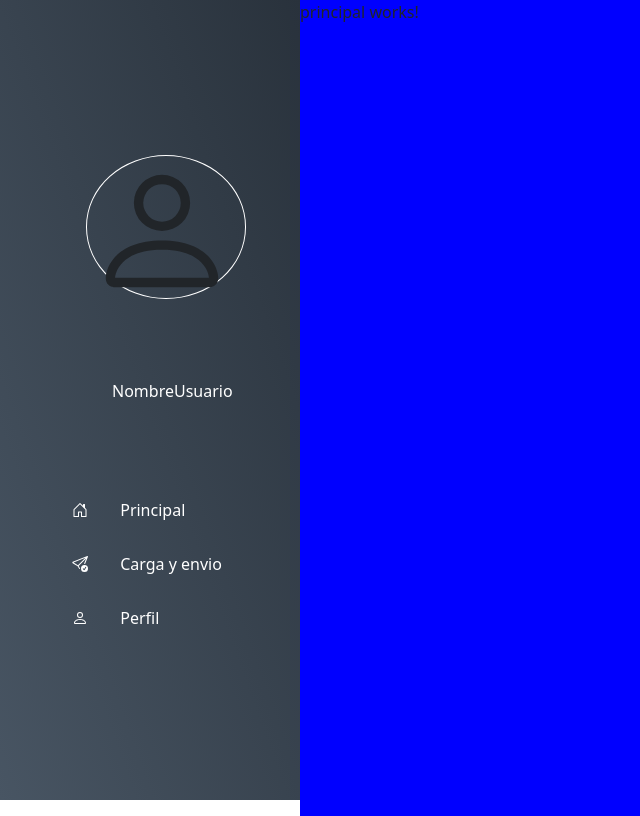
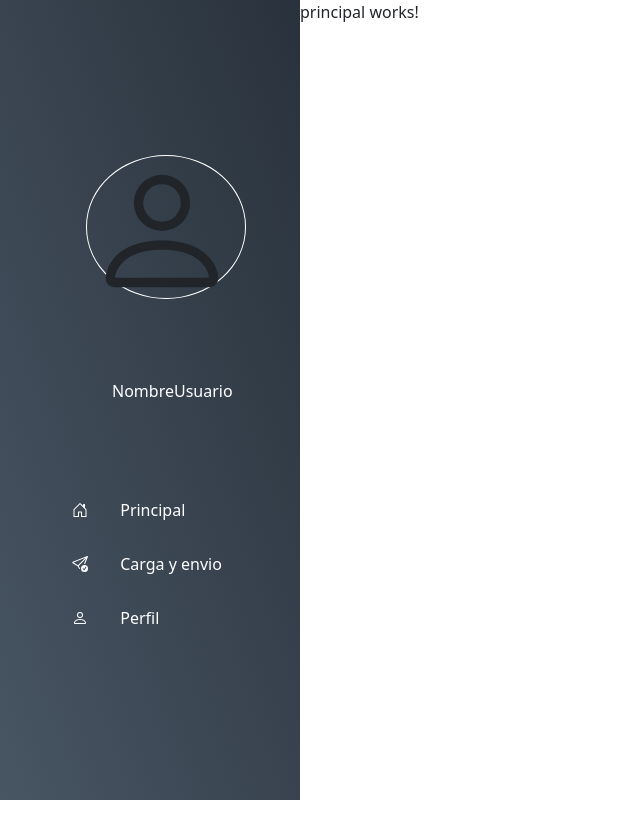
Before and after one commit to Mabeley/proyecto-contrato, an Angular app: page /principal in a window 1280 px wide. Shown: the whole page, without its empty margins (0-640 px from the left). Built offline with nearby package versions, Linux system fonts and the light colour scheme.

Commit message:
corregi error en carga-envio

```diff
--- a/src/app/app.module.ts
+++ b/src/app/app.module.ts
@@ -3,6 +3,7 @@ import { ReactiveFormsModule } from '@angular/forms';
 import { BrowserModule } from '@angular/platform-browser';
 import { AppRoutingModule } from './app-routing.module';
 import { AppComponent } from './app.component';
+import { CargaEnvioModule } from './carga-envio/carga-envio.module';
 import { LayoutModule } from './layout-shared/layout-shared.module';
 import { PerfilModule } from './perfil/perfil.module';
 import { PrincipalModule } from './principal/principal.module';
@@ -18,7 +19,8 @@ import { PrincipalModule } from './principal/principal.module';
     ReactiveFormsModule,
     PrincipalModule,
     PerfilModule,
-    LayoutModule
+    LayoutModule,
+    CargaEnvioModule
 
 
   ],
--- a/src/app/layout-shared/full-layout/full-layout.component.css
+++ b/src/app/layout-shared/full-layout/full-layout.component.css
@@ -9,6 +9,6 @@
     flex-grow: 2;
 }
 .content{
-    background:blue;
+    background: white;
     width:100%
 }
--- a/src/app/layout-shared/sidebar/sidebar.component.html
+++ b/src/app/layout-shared/sidebar/sidebar.component.html
@@ -56,7 +56,7 @@
               d="M16 12.5a3.5 3.5 0 1 1-7 0 3.5 3.5 0 0 1 7 0Zm-1.993-1.679a.5.5 0 0 0-.686.172l-1.17 1.95-.547-.547a.5.5 0 0 0-.708.708l.774.773a.75.75 0 0 0 1.174-.144l1.335-2.226a.5.5 0 0 0-.172-.686Z"
             />
           </svg>
-          <a href="#carga-envio" class="nav_link item-click">Carga y envio</a>
+          <a routerLink="/carga-envio" class="nav_link item-click">Carga y envio</a>
         </div>
       </li>
       <li class="list_item inside">
```
Also changed, not shown: src/app/carga-envio/carga-envio-routing.module.ts (+16 -16 lines), src/app/carga-envio/carga-envio.module.ts (+14 -14 lines).
